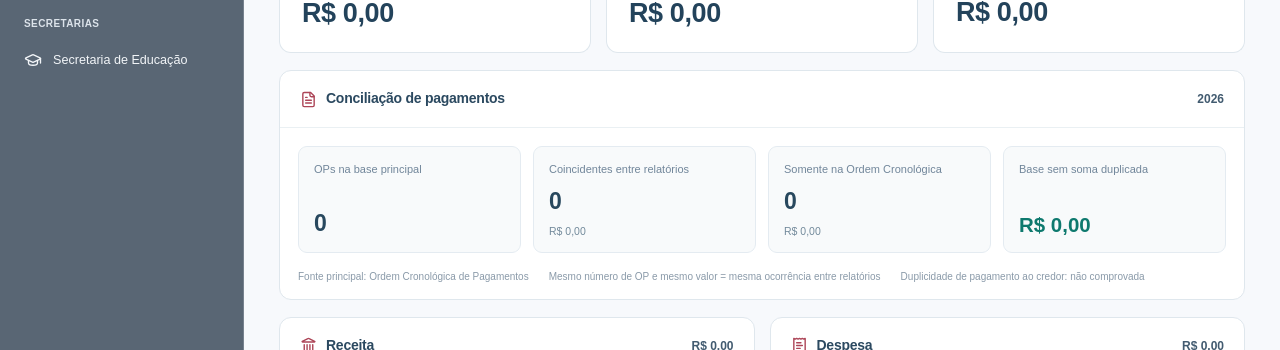
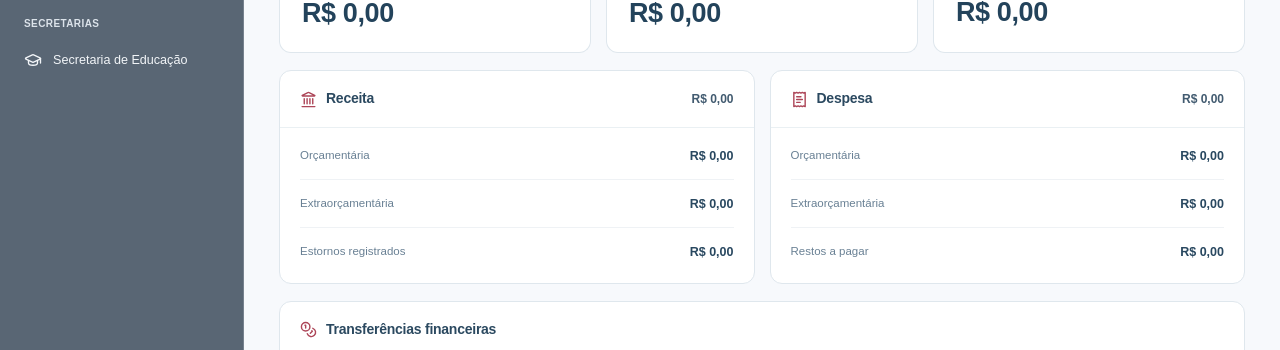
Before and after one commit to luanmagalhaes2464-sys/VI-O-GOV, a Next.js app in the folder frontend/: page /receita-despesa in a window 1280 px wide. Shown: the part 257-607 px from the top of the page. Built offline with nearby package versions, Linux system fonts and the light colour scheme; no server answers; the database is empty.

Commit message:
style(financas): remove reconciliation dashboard card, retain audit records in database

```diff
--- a/frontend/app/receita-despesa/page.tsx
+++ b/frontend/app/receita-despesa/page.tsx
@@ -5,8 +5,7 @@ import './receita-despesa.css';
 
 type Mensal={mes:string;categoria:string;centavos:number};
 type Anual={grupo:string;indicador:string;centavos:number};
-type Conciliacao={mes:string;ops_coincidentes:number;centavos_coincidentes:number;ops_exclusivas_ordem:number;centavos_exclusivas_ordem:number};
-type Financas={ano:number;mensal:Mensal[];anual:Anual[];conciliacao:Conciliacao[]};
+type Financas={ano:number;mensal:Mensal[];anual:Anual[]};
 const meses=[['2026-01','Janeiro'],['2026-02','Fevereiro'],['2026-03','Março'],['2026-04','Abril'],['2026-05','Maio'],['2026-06','Junho'],['2026-07','Julho'],['2026-08','Agosto'],['2026-09','Setembro'],['2026-10','Outubro']] as const;
 const moeda=(n:number|undefined|null)=>n==null?'—':new Intl.NumberFormat('pt-BR',{style:'currency',currency:'BRL',minimumFractionDigits:2,maximumFractionDigits:2}).format(n/100);
 const categoriaReceita=['receita_orc','receita_extra','receita_estorno'];
@@ -51,15 +50,6 @@ export default function ReceitaDespesa(){
  const receitaTotal=somar(categoriaReceita),pagamentoTotal=somar(categoriaPagamentos);
  const anual=(grupo:string,indicador:string)=>dados?.anual.find(x=>x.grupo===grupo&&x.indicador===indicador)?.centavos;
  const previsto=(indicador:string)=>['receitas_correntes','receitas_capital','receitas_intra'].reduce((t,g)=>t+(anual(g,indicador)||0),0);
- const conciliado=useMemo(()=>{
-  const linhas=(dados?.conciliacao||[]).filter(x=>periodo==='todos'||x.mes===periodo);
-  const encontrados=linhas.reduce((v,x)=>v+x.ops_coincidentes,0);
-  const exclusivos=linhas.reduce((v,x)=>v+x.ops_exclusivas_ordem,0);
-  const valorRepetidoFontes=linhas.reduce((v,x)=>v+x.centavos_coincidentes,0);
-  const valorExclusivo=linhas.reduce((v,x)=>v+x.centavos_exclusivas_ordem,0);
-  return {encontrados,exclusivos,valorRepetidoFontes,valorExclusivo,
-   totalBase:valorRepetidoFontes+valorExclusivo,registros:encontrados+exclusivos};
- },[dados,periodo]);
  const maxSerie=Math.max(1,...serie.flatMap(x=>[x.receita,x.pagamentos]));
  return <div className="fin-page">
   <div className="fin-top">
@@ -78,23 +68,6 @@ export default function ReceitaDespesa(){
    <article className="fin-highlight fin-diarias"><div className="fin-hl-header"><span>Diárias</span><Wallet size={20}/></div><strong>{carregando?'…':moeda(totais.diarias||0)}</strong></article>
   </div>
 
-  <section className="fin-panel fin-recon-panel" aria-label="Conciliação de pagamentos">
-   <header className="fin-panel-head">
-    <h2><FileText size={17}/> Conciliação de pagamentos</h2>
-    <span>2026</span>
-   </header>
-   <div className="fin-recon-grid">
-    <div><span>OPs na base principal</span><strong>{conciliado.registros.toLocaleString('pt-BR')}</strong></div>
-    <div><span>Coincidentes entre relatórios</span><strong>{conciliado.encontrados.toLocaleString('pt-BR')}</strong><small>{moeda(conciliado.valorRepetidoFontes)}</small></div>
-    <div><span>Somente na Ordem Cronológica</span><strong>{conciliado.exclusivos.toLocaleString('pt-BR')}</strong><small>{moeda(conciliado.valorExclusivo)}</small></div>
-    <div><span>Base sem soma duplicada</span><strong className="fin-recon-sum">{moeda(conciliado.totalBase)}</strong></div>
-   </div>
-   <div className="fin-recon-foot">
-    <span>Fonte principal: Ordem Cronológica de Pagamentos</span>
-    <span>Mesmo número de OP e mesmo valor = mesma ocorrência entre relatórios</span>
-    <span>Duplicidade de pagamento ao credor: não comprovada</span>
-   </div>
-  </section>
   <div className="fin-columns">
    <section className="fin-panel">
     <header className="fin-panel-head"><h2><Landmark size={17}/> Receita</h2><span>{moeda(receitaTotal)}</span></header>
```
